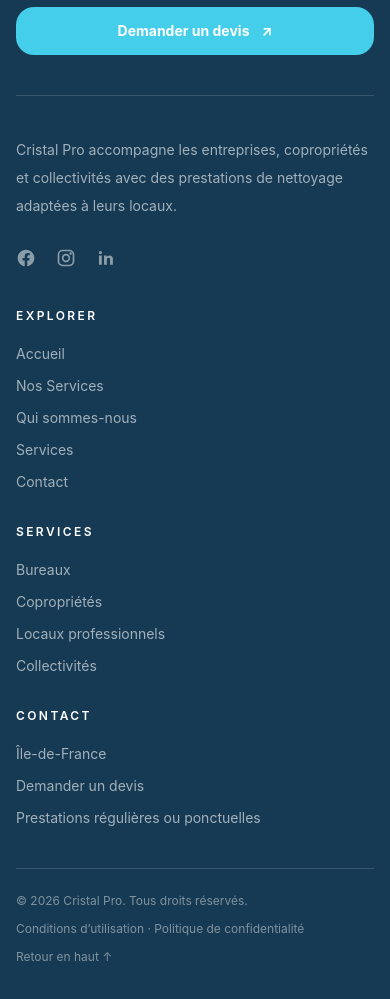
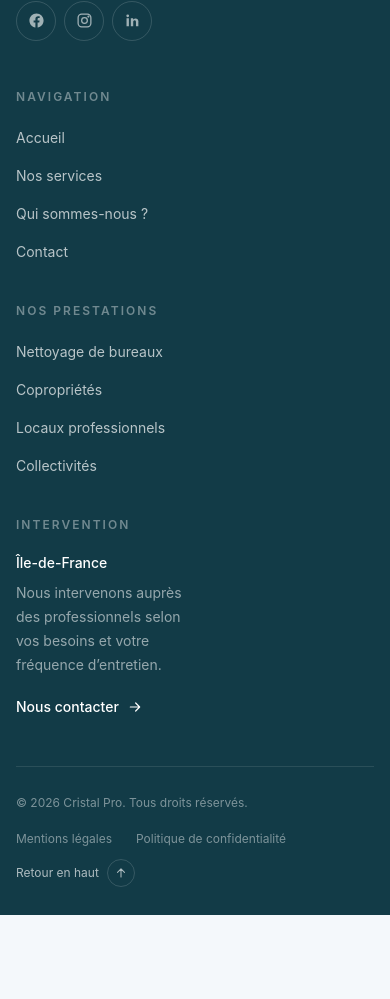
Before and after one commit to Merdi-dev12/cristal-pro, an Angular app: page / in a window 390 px wide. Shown: the part 5913-6912 px from the top of the page. After the commit the page ends 6828 px from the top, so only its background shows below. Built offline with nearby package versions, Linux system fonts and the light colour scheme.

Commit message:
make footer design

```diff
--- a/src/app/layout/footer/footer.html
+++ b/src/app/layout/footer/footer.html
@@ -1,73 +1,323 @@
-<footer class="w-full rounded-t-[42px] bg-[#163a53] text-white sm:rounded-t-[56px]">
-  <div class="mx-auto max-w-7xl px-4 py-12 sm:px-6 sm:py-16 lg:px-8">
-    <div class="grid gap-10 border-b border-white/15 pb-10 lg:grid-cols-[1.1fr_0.9fr] lg:items-end">
+<footer
+  class="relative w-full overflow-hidden rounded-t-[36px] bg-[#123b47] text-white sm:rounded-t-[48px] lg:rounded-t-[56px]"
+>
+  <div class="mx-auto max-w-7xl px-4 sm:px-6 lg:px-8">
+
+
+
+    <!-- ===================================================== -->
+    <!-- FOOTER CONTENT -->
+    <!-- ===================================================== -->
+    <div
+      class="grid gap-12 py-12 sm:py-14 lg:grid-cols-[1.2fr_1.8fr] lg:gap-20 lg:py-16"
+    >
+
+      <!-- BRAND -->
       <div>
-        <a href="#accueil" class="inline-flex items-center gap-3" aria-label="Cristal Pro — accueil">
-          <img src="/assets/cristal-pro-logo.png" alt="" class="size-10 object-contain" />
-          <span class="text-xl font-bold text-white">Cristal Pro</span>
+        <a
+          href="#accueil"
+          class="inline-flex items-center gap-3"
+          aria-label="Cristal Pro — accueil"
+        >
+          <span
+            class="grid size-12 place-items-center rounded-[15px] bg-white"
+          >
+            <img
+              src="/assets/cristal-pro-logo.png"
+              alt="Logo Cristal Pro"
+              class="size-9 object-contain"
+            />
+          </span>
+
+          <span
+            class="text-[1.35rem] font-semibold tracking-[-0.02em] text-white"
+          >
+            Cristal Pro
+          </span>
         </a>
-        <h2 class="mt-7 max-w-3xl text-3xl font-semibold tracking-tight text-white sm:text-4xl lg:text-5xl">
-          La pureté et la lumière du cristal, dans vos locaux.
-        </h2>
-      </div>
-      <a href="#contact" class="inline-flex h-12 items-center justify-center gap-3 rounded-[18px] bg-rheo-accent px-6 text-sm font-bold text-white transition hover:bg-rheo-accent-hover lg:justify-self-end">Demander un devis <span aria-hidden="true">↗</span></a>
-    </div>
 
-    <div class="grid gap-10 py-10 lg:grid-cols-[1fr_1.65fr]">
-      <div class="max-w-md">
-        <p class="text-sm leading-7 text-white/60">
-          Cristal Pro accompagne les entreprises, copropriétés et collectivités avec des prestations de nettoyage adaptées à leurs locaux.
+        <p
+          class="mt-5 max-w-sm text-sm leading-7 text-white/60"
+        >
+          Des prestations de nettoyage professionnel pensées pour les
+          entreprises, copropriétés, collectivités et locaux professionnels
+          en Île-de-France.
         </p>
-        <div class="mt-7 flex items-center gap-5">
-          <a href="#contact" aria-label="Facebook — contacter Cristal Pro" class="text-white/50 transition hover:text-rheo-accent">
-            <svg class="h-5 w-5" viewBox="0 0 24 24" fill="currentColor" aria-hidden="true"><path d="M22 12.06C22 6.5 17.52 2 12 2S2 6.5 2 12.06c0 5.02 3.66 9.18 8.44 9.94v-7.03H7.9v-2.91h2.54V9.84c0-2.52 1.49-3.91 3.77-3.91 1.09 0 2.24.2 2.24.2v2.48h-1.26c-1.24 0-1.63.78-1.63 1.57v1.88h2.78l-.44 2.91h-2.34V22C18.34 21.24 22 17.08 22 12.06Z"/></svg>
+
+        <!-- Social -->
+        <div class="mt-7 flex items-center gap-2">
+
+          <!-- Facebook -->
+          <a
+            href="#contact"
+            aria-label="Facebook"
+            class="grid size-10 place-items-center rounded-full border border-white/15 text-white/60 transition-colors hover:border-white/30 hover:bg-white/10 hover:text-white"
+          >
+            <svg
+              class="size-[17px]"
+              viewBox="0 0 24 24"
+              fill="currentColor"
+              aria-hidden="true"
+            >
+              <path
+                d="M22 12.06C22 6.5 17.52 2 12 2S2 6.5 2 12.06c0 5.02 3.66 9.18 8.44 9.94v-7.03H7.9v-2.91h2.54V9.84c0-2.52 1.49-3.91 3.77-3.91 1.09 0 2.24.2 2.24.2v2.48h-1.26c-1.24 0-1.63.78-1.63 1.57v1.88h2.78l-.44 2.91h-2.34V22C18.34 21.24 22 17.08 22 12.06Z"
+              />
+            </svg>
           </a>
-          <a href="#contact" aria-label="Instagram — contacter Cristal Pro" class="text-white/50 transition hover:text-rheo-accent">
-            <svg class="h-5 w-5" viewBox="0 0 24 24" fill="none" aria-hidden="true"><rect x="3" y="3" width="18" height="18" rx="5" stroke="currentColor" stroke-width="2"/><circle cx="12" cy="12" r="4" stroke="currentColor" stroke-width="2"/><path d="M17.5 6.5h.01" stroke="currentColor" stroke-width="3" stroke-linecap="round"/></svg>
+
+          <!-- Instagram -->
+          <a
+            href="#contact"
+            aria-label="Instagram"
+            class="grid size-10 place-items-center rounded-full border border-white/15 text-white/60 transition-colors hover:border-white/30 hover:bg-white/10 hover:text-white"
+          >
+            <svg
+              class="size-[17px]"
+              viewBox="0 0 24 24"
+              fill="none"
+              aria-hidden="true"
+            >
+              <rect
+                x="3"
+                y="3"
+                width="18"
+                height="18"
+                rx="5"
+                stroke="currentColor"
+                stroke-width="1.8"
+              />
+
+              <circle
+                cx="12"
+                cy="12"
+                r="4"
+                stroke="currentColor"
+                stroke-width="1.8"
+              />
+
+              <path
+                d="M17.5 6.5h.01"
+                stroke="currentColor"
+                stroke-width="3"
+                stroke-linecap="round"
+              />
+            </svg>
           </a>
-          <a href="#contact" aria-label="LinkedIn — contacter Cristal Pro" class="text-white/50 transition hover:text-rheo-accent">
-            <svg class="h-5 w-5" viewBox="0 0 24 24" fill="currentColor" aria-hidden="true"><path d="M6.94 8.9H3.56V20h3.38V8.9ZM5.25 7.38a1.96 1.96 0 1 0 0-3.92 1.96 1.96 0 0 0 0 3.92ZM20.45 14.02c0-3.42-1.82-5.01-4.25-5.01-1.96 0-2.84 1.08-3.33 1.84V8.9H9.63V20h3.38v-5.49c0-1.45.27-2.86 2.07-2.86 1.77 0 1.79 1.66 1.79 2.95V20h3.38v-5.98h.2Z"/></svg>
+
+          <!-- LinkedIn -->
+          <a
+            href="#contact"
+            aria-label="LinkedIn"
+            class="grid size-10 place-items-center rounded-full border border-white/15 text-white/60 transition-colors hover:border-white/30 hover:bg-white/10 hover:text-white"
+          >
+            <svg
+              class="size-[17px]"
+              viewBox="0 0 24 24"
+              fill="currentColor"
+              aria-hidden="true"
+            >
+              <path
+                d="M6.94 8.9H3.56V20h3.38V8.9ZM5.25 7.38a1.96 1.96 0 1 0 0-3.92 1.96 1.96 0 0 0 0 3.92ZM20.45 14.02c0-3.42-1.82-5.01-4.25-5.01-1.96 0-2.84 1.08-3.33 1.84V8.9H9.63V20h3.38v-5.49c0-1.45.27-2.86 2.07-2.86 1.77 0 1.79 1.66 1.79 2.95V20h3.38v-5.98h.2Z"
+              />
+            </svg>
           </a>
         </div>
       </div>
 
-      <div class="grid gap-8 sm:grid-cols-2 lg:grid-cols-3">
+      <!-- LINKS -->
+      <div class="grid gap-10 sm:grid-cols-3">
+
+        <!-- Navigation -->
         <div>
-          <h3 class="text-xs font-semibold uppercase tracking-[0.2em] text-white">Explorer</h3>
-          <ul class="mt-5 space-y-3 text-sm text-white/60">
-            <li><a href="#accueil" class="transition hover:text-white">Accueil</a></li>
-            <li><a href="#services" class="transition hover:text-white">Nos Services</a></li>
-            <li><a href="#about" class="transition hover:text-white">Qui sommes-nous</a></li>
-            <li><a href="#services" class="transition hover:text-white">Services</a></li>
-            <li><a href="#contact" class="transition hover:text-white">Contact</a></li>
+          <h3
+            class="text-xs font-semibold uppercase tracking-[0.17em] text-white/40"
+          >
+            Navigation
+          </h3>
+
+          <ul class="mt-5 space-y-3.5">
+            <li>
+              <a
+                href="#accueil"
+                class="text-sm text-white/70 transition-colors hover:text-white"
+              >
+                Accueil
+              </a>
+            </li>
+
+            <li>
+              <a
+                href="#services"
+                class="text-sm text-white/70 transition-colors hover:text-white"
+              >
+                Nos services
+              </a>
+            </li>
+
+            <li>
+              <a
+                href="#about"
+                class="text-sm text-white/70 transition-colors hover:text-white"
+              >
+                Qui sommes-nous ?
+              </a>
+            </li>
+
+            <li>
+              <a
+                href="#contact"
+                class="text-sm text-white/70 transition-colors hover:text-white"
+              >
+                Contact
+              </a>
+            </li>
           </ul>
         </div>
 
+        <!-- Services -->
         <div>
-          <h3 class="text-xs font-semibold uppercase tracking-[0.2em] text-white">Services</h3>
-          <ul class="mt-5 space-y-3 text-sm text-white/60">
-            <li><a href="#services" class="transition hover:text-white">Bureaux</a></li>
-            <li><a href="#services" class="transition hover:text-white">Copropriétés</a></li>
-            <li><a href="#services" class="transition hover:text-white">Locaux professionnels</a></li>
-            <li><a href="#services" class="transition hover:text-white">Collectivités</a></li>
+          <h3
+            class="text-xs font-semibold uppercase tracking-[0.17em] text-white/40"
+          >
+            Nos prestations
+          </h3>
+
+          <ul class="mt-5 space-y-3.5">
+            <li>
+              <a
+                href="#services"
+                class="text-sm text-white/70 transition-colors hover:text-white"
+              >
+                Nettoyage de bureaux
+              </a>
+            </li>
+
+            <li>
+              <a
+                href="#services"
+                class="text-sm text-white/70 transition-colors hover:text-white"
+              >
+                Copropriétés
+              </a>
+            </li>
+
+            <li>
+              <a
+                href="#services"
+                class="text-sm text-white/70 transition-colors hover:text-white"
+              >
+                Locaux professionnels
+              </a>
+            </li>
+
+            <li>
+              <a
+                href="#services"
+                class="text-sm text-white/70 transition-colors hover:text-white"
+              >
+                Collectivités
+              </a>
+            </li>
           </ul>
         </div>
 
+        <!-- Zone -->
         <div>
-          <h3 class="text-xs font-semibold uppercase tracking-[0.2em] text-white">Contact</h3>
-          <ul class="mt-5 space-y-3 text-sm text-white/60">
-            <li>Île-de-France</li>
-            <li><a href="#contact" class="transition hover:text-white">Demander un devis</a></li>
-            <li>Prestations régulières ou ponctuelles</li>
-          </ul>
+          <h3
+            class="text-xs font-semibold uppercase tracking-[0.17em] text-white/40"
+          >
+            Intervention
+          </h3>
+
+          <div class="mt-5">
+            <p class="text-sm font-medium text-white">
+              Île-de-France
+            </p>
+
+            <p class="mt-2 max-w-[190px] text-sm leading-6 text-white/55">
+              Nous intervenons auprès des professionnels selon vos besoins et
+              votre fréquence d’entretien.
+            </p>
+          </div>
+
+          <a
+            href="#contact"
+            class="group mt-5 inline-flex items-center gap-2 text-sm font-medium text-white"
+          >
+            Nous contacter
+
+            <svg
+              class="size-4 transition-transform duration-200 group-hover:translate-x-1"
+              viewBox="0 0 24 24"
+              fill="none"
+              stroke="currentColor"
+              stroke-width="1.8"
+              aria-hidden="true"
+            >
+              <path
+                d="M5 12h14M13 6l6 6-6 6"
+                stroke-linecap="round"
+                stroke-linejoin="round"
+              />
+            </svg>
+          </a>
         </div>
       </div>
     </div>
 
-    <div class="grid gap-3 border-t border-white/15 pt-6 text-xs text-white/45 sm:grid-cols-3 sm:items-center">
-      <p>© {{ currentYear }} Cristal Pro. Tous droits réservés.</p>
-      <p class="sm:text-center">Conditions d’utilisation · Politique de confidentialité</p>
-      <a href="#accueil" class="sm:text-right hover:text-white">Retour en haut ↑</a>
+    <!-- ===================================================== -->
+    <!-- BOTTOM BAR -->
+    <!-- ===================================================== -->
+    <div
+      class="flex flex-col gap-5 border-t border-white/10 py-7 text-xs text-white/45 sm:flex-row sm:items-center sm:justify-between"
+    >
+      <p>
+        © {{ currentYear }} Cristal Pro. Tous droits réservés.
+      </p>
+
+      <div
+        class="flex flex-wrap items-center gap-x-6 gap-y-3"
+      >
+        <a
+          href="#"
+          class="transition-colors hover:text-white"
+        >
+          Mentions légales
+        </a>
+
+        <a
+          href="#"
+          class="transition-colors hover:text-white"
+        >
+          Politique de confidentialité
+        </a>
+
+        <a
+          href="#accueil"
+          class="group inline-flex items-center gap-2 text-white/65 transition-colors hover:text-white"
+        >
+          Retour en haut
+
+          <span
+            class="grid size-7 place-items-center rounded-full border border-white/15 transition-colors group-hover:border-white/30 group-hover:bg-white/10"
+          >
+            <svg
+              viewBox="0 0 24 24"
+              fill="none"
+              class="size-3.5"
+              stroke="currentColor"
+              stroke-width="1.8"
+              aria-hidden="true"
+            >
+              <path
+                d="M12 19V5M6 11l6-6 6 6"
+                stroke-linecap="round"
+                stroke-linejoin="round"
+              />
+            </svg>
+          </span>
+        </a>
+      </div>
     </div>
   </div>
 </footer>
```
